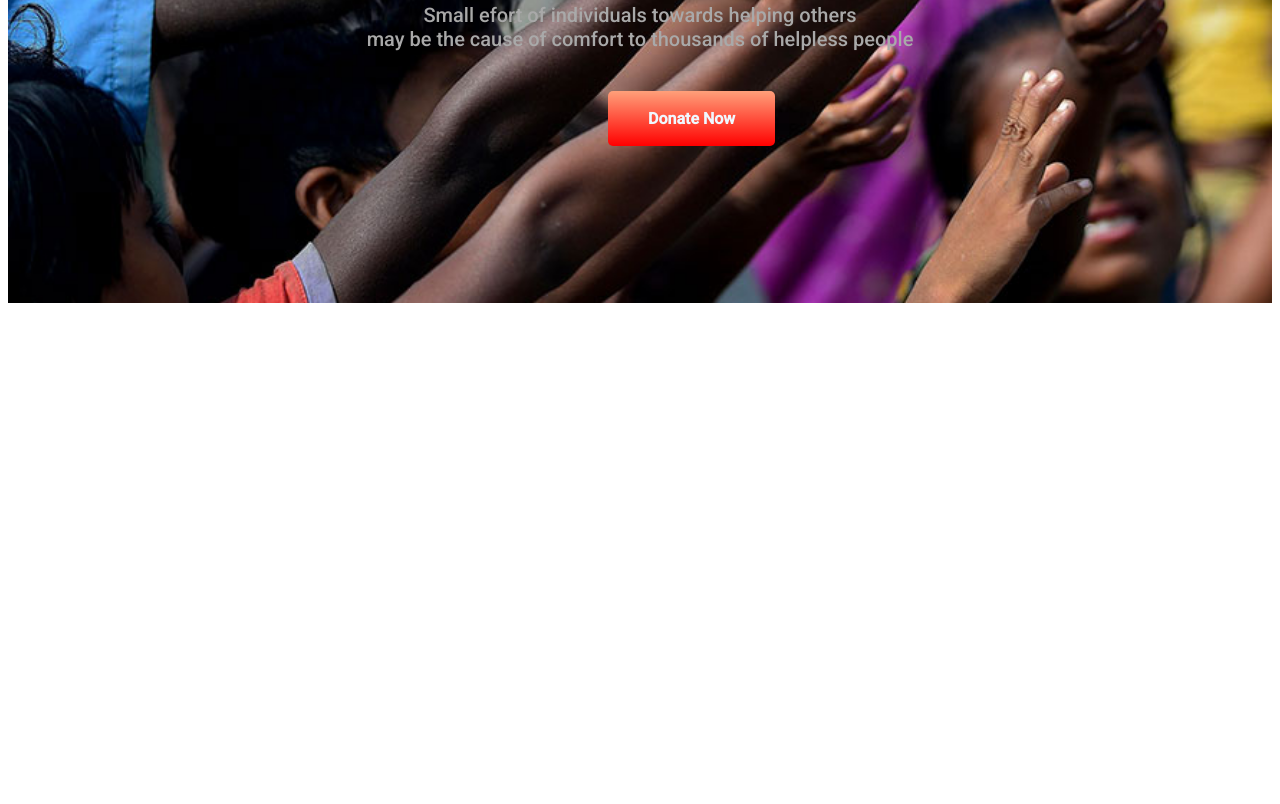
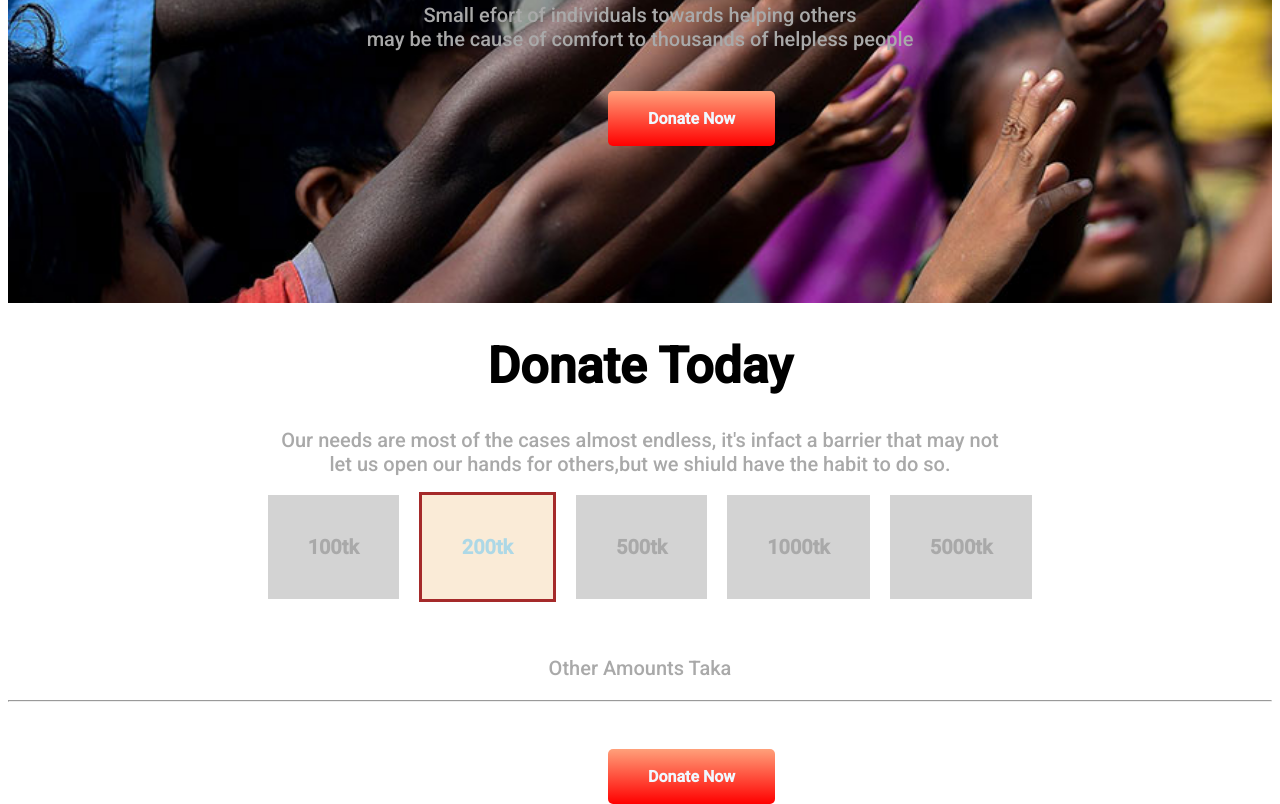
Before and after one commit to mknoa/First-Milestone-, a plain HTML site: page index.html in a window 1280 px wide. Shown: the part 505-1309 px from the top of the page. Before the commit the page ends 816 px from the top, so only its background shows below. Drawn offline with Linux system fonts and the light colour scheme; a web font is replaced by a local one.

Commit message:
third commit

```diff
--- a/index.html
+++ b/index.html
@@ -46,8 +46,16 @@
             people</p> <br><br>
 
         <a class="anchor-button" href="">Donate Now</a>
-
     </section>
+    <h1>Donate Today</h1>
+    <p>Our needs are most of the cases almost endless, it's infact a barrier that may not<br> let us open our hands
+        for others,but we shiuld have the habit to do so. </p> <br>
+    <p> <span>100tk</span><span id="second">200tk</span><span>500tk</span><span>1000tk</span><span>5000tk</span></p>
+    <br><br><br>
+    <p>Other Amounts Taka</p>
+    <hr>
+    <br><br><br>
+    <a class="anchor-button" href="">Donate Now</a>
 
 </body>
 
--- a/style.css
+++ b/style.css
@@ -33,3 +33,26 @@ p {
     text-decoration: none;
     margin-left: 600px;
 }
+
+h1 {
+    font-size: 50px;
+    text-align: center;
+}
+
+span {
+    padding: 40px 40px;
+    font-weight: 800;
+    background-color: lightgray;
+    margin-left: 20px;
+    height: 40px;
+    width: 40px;
+    text-align: center;
+}
+
+#second {
+    color: lightblue;
+    background-color: antiquewhite;
+    border-color: brown;
+    border-style: solid;
+
+}
```
